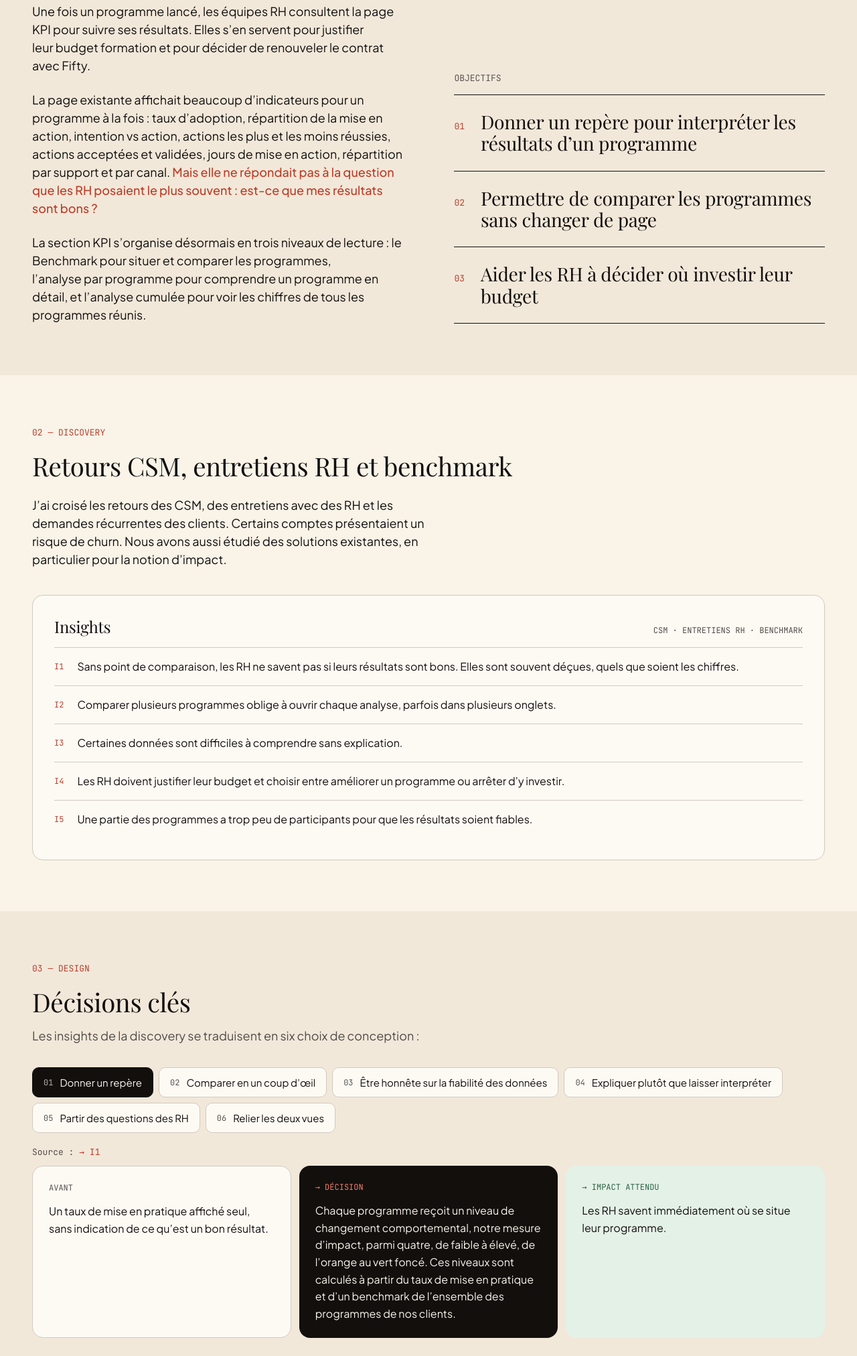
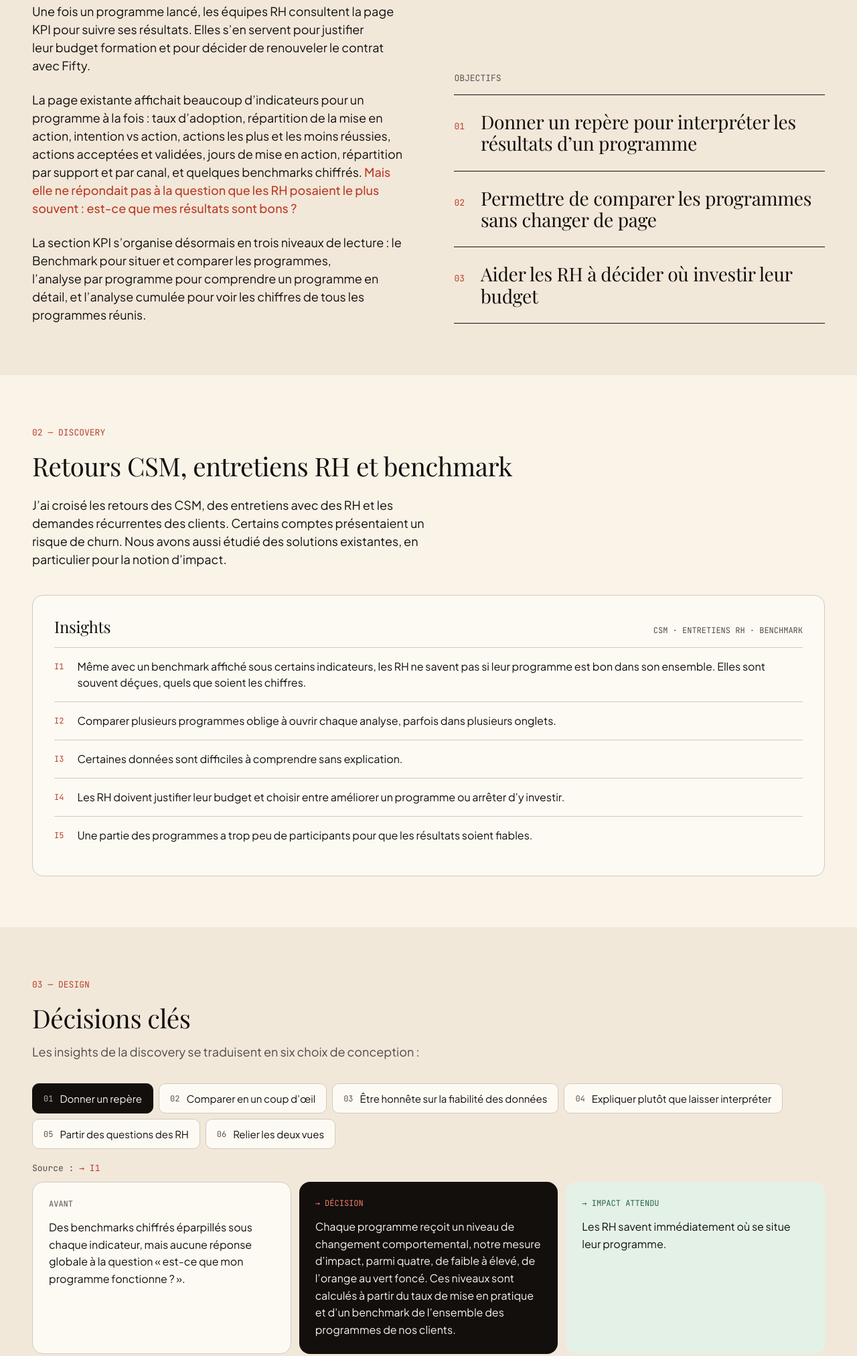
Before and after one commit to elodiedene/portfolio, a plain HTML site: page projet-impact.html in a window 1280 px wide. Shown: the part 592-2616 px from the top of the page at 67% size. Drawn offline with nearby package versions, Linux system fonts and the light colour scheme; a web font is replaced by a local one.

Commit message:
KPI : l'ancienne page avait déjà des benchmarks, il manquait une lecture d'ensemble
- Contexte, insight I1, avant de la décision 01 et légende de l'écran 01
- Ce que j'ai appris : « Des chiffres sans lecture d'ensemble ne disent rien »

Co-Authored-By: Claude Opus 5.5 <noreply@anthropic.com>

```diff
--- a/projet-impact.html
+++ b/projet-impact.html
@@ -56,7 +56,7 @@
                 <div class="cs-context-text" data-reveal>
                     <h2 class="cs-eyebrow">01 — CONTEXTE &amp; OBJECTIFS</h2>
                     <p class="cs-context-p">Une fois un programme lancé, les équipes RH consultent la page KPI pour suivre ses résultats. Elles s’en servent pour justifier leur budget formation et pour décider de renouveler le contrat avec Fifty.</p>
-                    <p class="cs-context-p">La page existante affichait beaucoup d’indicateurs pour un programme à la fois&nbsp;: taux d’adoption, répartition de la mise en action, intention vs action, actions les plus et les moins réussies, actions acceptées et validées, jours de mise en action, répartition par support et par canal. <strong>Mais elle ne répondait pas à la question que les RH posaient le plus souvent&nbsp;: est-ce que mes résultats sont bons&nbsp;?</strong></p>
+                    <p class="cs-context-p">La page existante affichait beaucoup d’indicateurs pour un programme à la fois&nbsp;: taux d’adoption, répartition de la mise en action, intention vs action, actions les plus et les moins réussies, actions acceptées et validées, jours de mise en action, répartition par support et par canal, et quelques benchmarks chiffrés. <strong>Mais elle ne répondait pas à la question que les RH posaient le plus souvent&nbsp;: est-ce que mes résultats sont bons&nbsp;?</strong></p>
                     <p class="cs-context-p">La section KPI s’organise désormais en trois niveaux de lecture&nbsp;: le Benchmark pour situer et comparer les programmes, l’analyse par programme pour comprendre un programme en détail, et l’analyse cumulée pour voir les chiffres de tous les programmes réunis.</p>
                 </div>
                 <div class="cs-objectives cs-objectives--long" data-reveal>
@@ -81,7 +81,7 @@
                     <span class="cs-finding-meta">CSM · ENTRETIENS RH · BENCHMARK</span>
                 </header>
                 <ul class="cs-finding-list">
-                    <li><span class="cs-finding-code">I1</span><p>Sans point de comparaison, les RH ne savent pas si leurs résultats sont bons. Elles sont souvent déçues, quels que soient les chiffres.</p></li>
+                    <li><span class="cs-finding-code">I1</span><p>Même avec un benchmark affiché sous certains indicateurs, les RH ne savent pas si leur programme est bon dans son ensemble. Elles sont souvent déçues, quels que soient les chiffres.</p></li>
                     <li><span class="cs-finding-code">I2</span><p>Comparer plusieurs programmes oblige à ouvrir chaque analyse, parfois dans plusieurs onglets.</p></li>
                     <li><span class="cs-finding-code">I3</span><p>Certaines données sont difficiles à comprendre sans explication.</p></li>
                     <li><span class="cs-finding-code">I4</span><p>Les RH doivent justifier leur budget et choisir entre améliorer un programme ou arrêter d’y investir.</p></li>
@@ -108,7 +108,7 @@
                     <div class="cs-dec" id="cs-dec-1" role="tabpanel" aria-labelledby="cs-tab-1" tabindex="0">
                         <div class="cs-dec-source">Source&nbsp;: <span>→ I1</span></div>
                         <div class="cs-grid cs-grid--260">
-                            <div class="cs-dec-part cs-dec-part--avant"><div class="cs-dec-label">AVANT</div><p>Un taux de mise en pratique affiché seul, sans indication de ce qu’est un bon résultat.</p></div>
+                            <div class="cs-dec-part cs-dec-part--avant"><div class="cs-dec-label">AVANT</div><p>Des benchmarks chiffrés éparpillés sous chaque indicateur, mais aucune réponse globale à la question «&nbsp;est-ce que mon programme fonctionne&nbsp;?&nbsp;».</p></div>
                             <div class="cs-dec-part cs-dec-part--decision"><div class="cs-dec-label">→ DÉCISION</div><p>Chaque programme reçoit un niveau de changement comportemental, notre mesure d’impact, parmi quatre, de faible à élevé, de l’orange au vert foncé. Ces niveaux sont calculés à partir du taux de mise en pratique et d’un benchmark de l’ensemble des programmes de nos clients.</p></div>
                             <div class="cs-dec-part cs-dec-part--impact"><div class="cs-dec-label">→ IMPACT ATTENDU</div><p>Les RH savent immédiatement où se situe leur programme.</p></div>
                         </div>
@@ -171,7 +171,7 @@
                         <div class="cs-scrollshot-area" tabindex="0" role="region" aria-label="Page KPI d’origine, avec les indicateurs d’un seul programme (faire défiler pour voir toute la page)"><img src="images/projet-impact/s1.jpg" width="1440" height="2487" alt="Page KPI d’origine, avec les indicateurs d’un seul programme" loading="lazy" decoding="async"></div>
                         <span class="cs-scrollshot-hint" aria-hidden="true"><span class="cs-scrollshot-arrow">↓</span>Faire défiler</span>
                     </div>
-                    <figcaption><span class="cs-flow-num">01</span><div><div class="cs-flow-title">Avant · la page KPI d’origine</div><div class="cs-flow-desc">Beaucoup d’indicateurs, un programme à la fois, sans repère pour les lire.</div></div></figcaption>
+                    <figcaption><span class="cs-flow-num">01</span><div><div class="cs-flow-title">Avant · la page KPI d’origine</div><div class="cs-flow-desc">Beaucoup d’indicateurs, un programme à la fois. Des benchmarks chiffrés, mais aucune lecture globale.</div></div></figcaption>
                 </figure>
                 <figure class="cs-flow-card cs-flow-card--wide">
                     <div class="cs-flow-frame"><img src="images/projet-impact/s2.jpg" width="1440" height="1024" alt="Onglet Benchmark : les programmes triés par taux de mise en pratique avec leur niveau, dont un programme à l’adoption trop faible signalé par une icône d’avertissement et une infobulle" loading="lazy" decoding="async"></div>
@@ -239,7 +239,7 @@
                 <div>
                     <h3 class="cs-retro-title" data-reveal>Ce que j’ai appris</h3>
                     <div class="cs-learnings">
-                        <div class="cs-learning" data-reveal><div class="cs-learning-head"><span class="cs-learning-num">01</span><span class="cs-learning-title">Un chiffre sans repère ne dit rien.</span></div><p>Le plus utile n’était pas d’ajouter des données, mais d’aider à les interpréter.</p></div>
+                        <div class="cs-learning" data-reveal><div class="cs-learning-head"><span class="cs-learning-num">01</span><span class="cs-learning-title">Des chiffres sans lecture d’ensemble ne disent rien.</span></div><p>Des benchmarks éparpillés ne suffisaient pas&nbsp;: le plus utile n’était pas d’ajouter des données, mais de donner une réponse globale qui aide à les interpréter.</p></div>
                         <div class="cs-learning" data-reveal><div class="cs-learning-head"><span class="cs-learning-num">02</span><span class="cs-learning-title">En data viz, la lisibilité se teste.</span></div><p>Ce qui semble clair pour l’équipe ne l’est pas forcément pour un client.</p></div>
                     </div>
                 </div>
```
